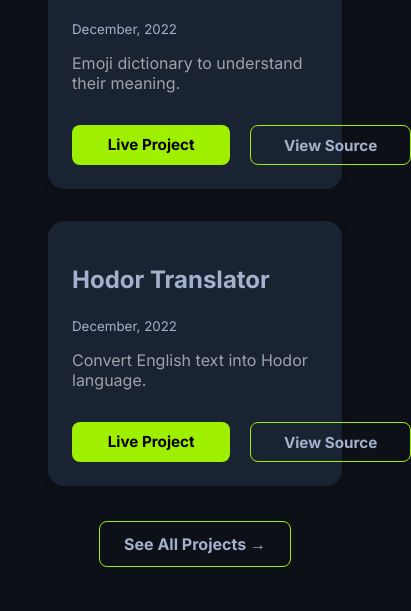
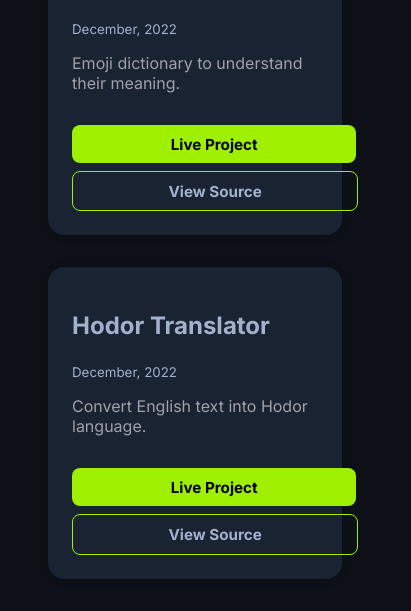
Before and after one commit to omkarpatill/Portfolio-Omkar, a plain HTML site: page index.html in a window 390 px wide. Shown: the part 2710-3321 px from the top of the page, 411 px wide, since content can reach past the window. Drawn offline with nearby package versions, Linux system fonts and the light colour scheme.

Commit message:
testing-2

```diff
--- a/index.html
+++ b/index.html
@@ -68,6 +68,15 @@
     flex-direction: column;
     gap: 2rem;
     padding: 0 1rem;
+  }
+   .card-buttons {
+    flex-direction: column;
+    gap: 0.5rem;
+  }
+
+  .card-buttons a {
+    width: 100%;
+    text-align: center;
   }
 }
 
```
